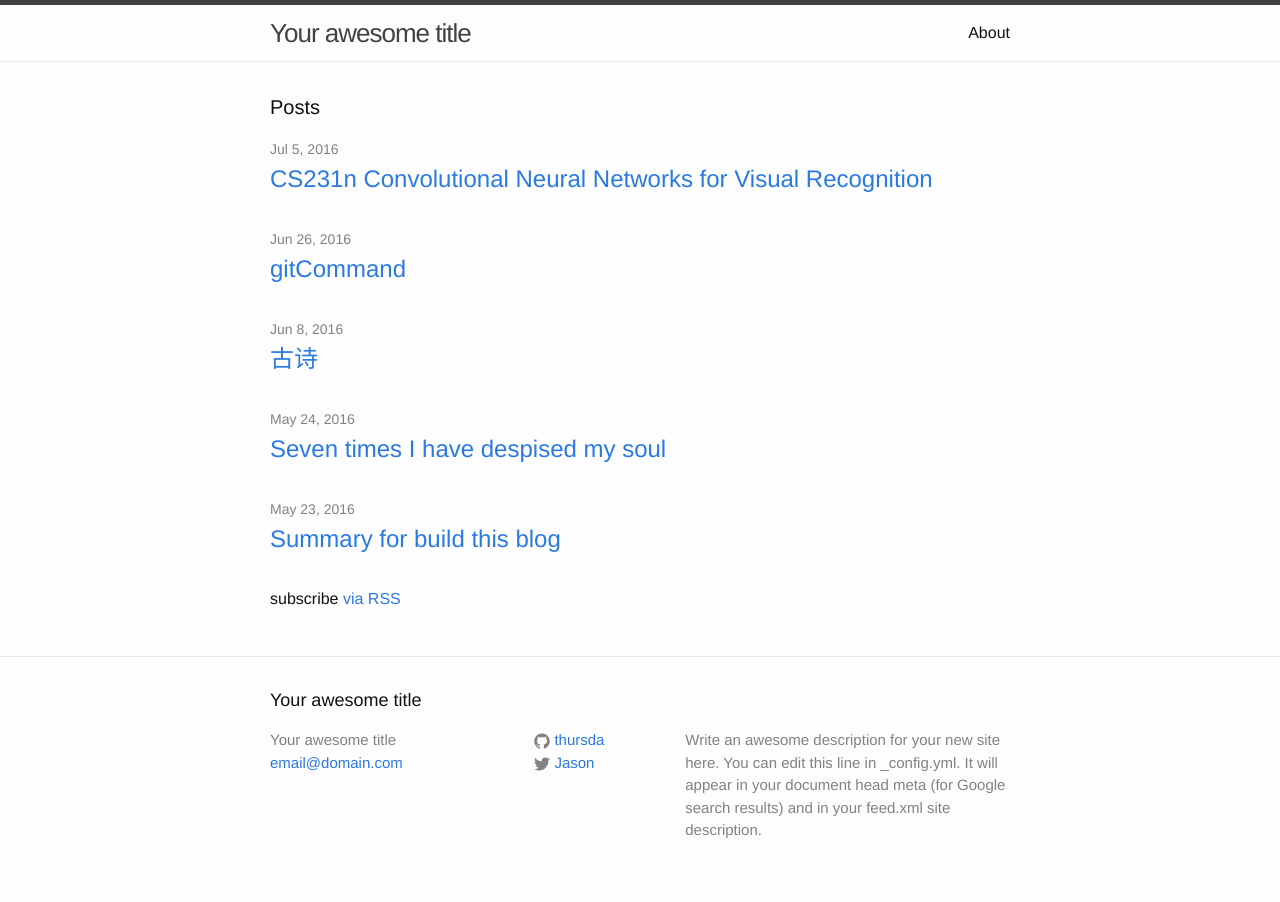
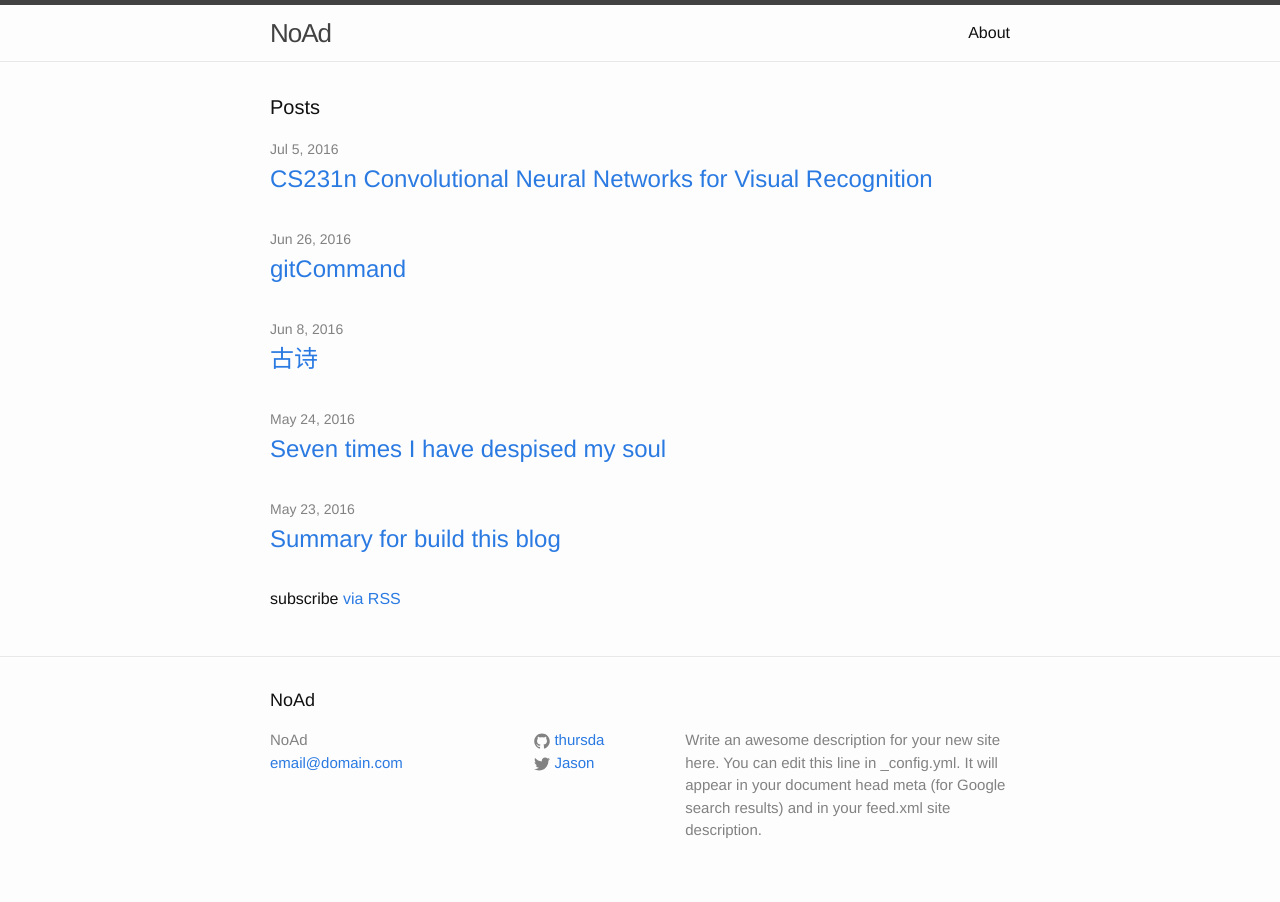
Before and after one commit to Thursda/Thursday.github.io, a Jekyll site: the page built from index.html, in a window 1280 px wide. Built offline with Jekyll 4.4.1, drawn with Linux system fonts in a browser that asks for light colours.

Commit message:
change title

```diff
--- a/_config.yml
+++ b/_config.yml
@@ -6,7 +6,7 @@
 # 'jekyll serve'. If you change this file, please restart the server process.
 
 # Site settings
-title: Your awesome title
+title: NoAd
 email: email@domain.com
 description: > # this means to ignore newlines until "baseurl:"
   Write an awesome description for your new site here. You can edit this
```
